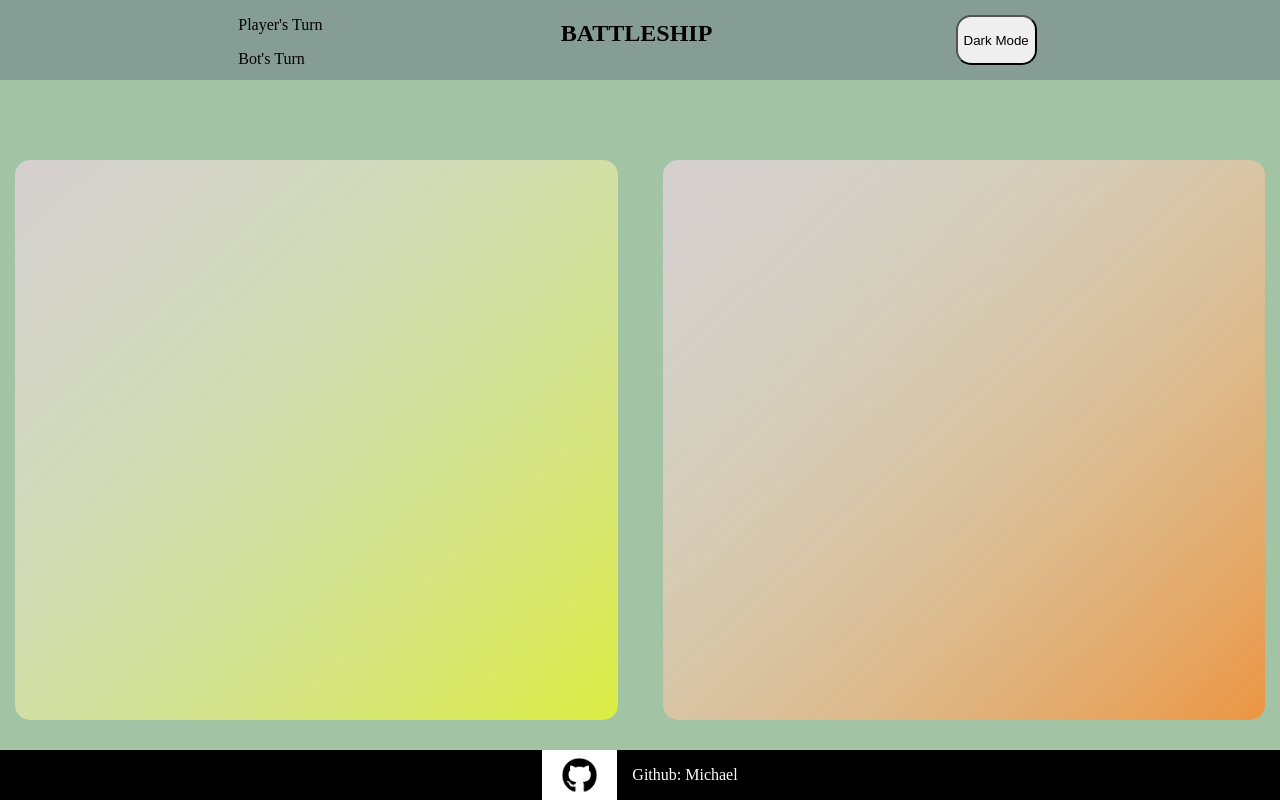
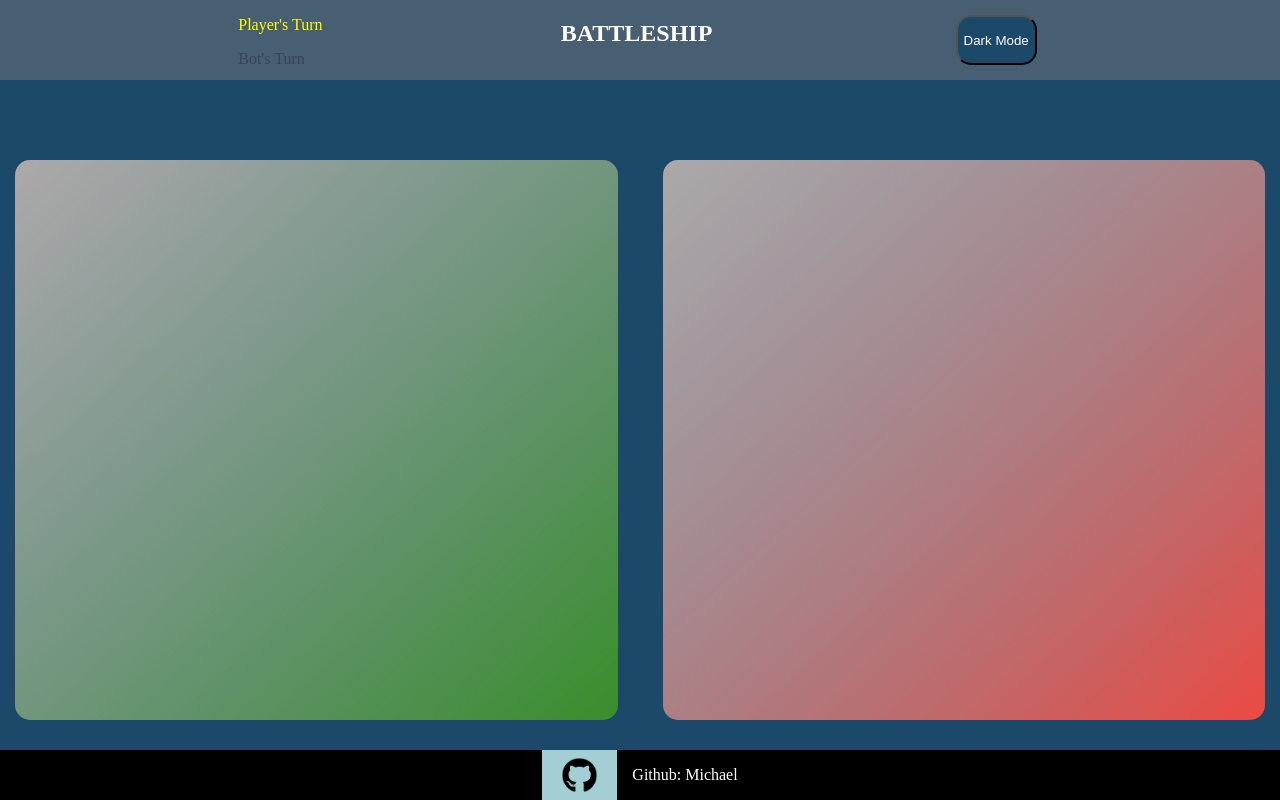
Before and after one commit to MR-Farabough/battleShip, a website: page index.html in a window 1280 px wide. Drawn offline with Linux system fonts and the light colour scheme.

Commit message:
Color Mode logic

```diff
--- a/index.html
+++ b/index.html
@@ -8,22 +8,22 @@
     <link rel="stylesheet" href="style.css">
     <script src="index.js" defer></script>
 </head>
-<body>
-    <div class="header">
-        <div class="players">
-            <p>Player's Turn</p>
-            <p>Bot's Turn</p>
+<body class="dark">
+    <div class="header dark">
+        <div class="players dark">
+            <p class="player active">Player's Turn</p>
+            <p class="player deactive">Bot's Turn</p>
         </div>
-        <h2 class="title">BATTLESHIP</h2>
-        <button class="colorMode">Dark Mode</button>
+        <h2 class="title dark text">BATTLESHIP</h2>
+        <button class="colorMode dark text">Dark Mode</button>
     </div>
-    <div class="game-boards">
-        <div class="card-one"></div>
-        <div class="card-two"></div>
+    <div class="game-boards dark">
+        <div class="card-one dark"></div>
+        <div class="card-two dark"></div>
     </div>
-    <div class="footer">
-        <img class="github-logo" src="./imgs/GitHub-Logo.png" alt="Github Logo: ">
-        <p class="footer-title">Github: Michael</p>
+    <div class="footer dark">
+        <img class="github-logo dark" src="./imgs/GitHub-Logo.png" alt="Github Logo: ">
+        <p class="footer-title dark">Github: Michael</p>
     </div>
 </body>
 </html>
--- a/index.js
+++ b/index.js
@@ -5,10 +5,15 @@ const gameBoard = document.querySelector('.game-boards')
 const playerCard = document.querySelector('.card-one')
 const botCard = document.querySelector('.card-two')
 const body = document.querySelector('body')
+const player = document.querySelectorAll('.player')
+const footer = document.querySelector('.footer')
+const footerTitle = document.querySelector('.footer-title')
+const githubLogo = document.querySelector('.github-logo')
 const elementArray = [
     colorModeBTN, title,
     gameBoard, playerCard,
-    botCard, header, body ]
+    botCard, header, footer,
+    footerTitle, githubLogo, body ]
 
 
 colorModeBTN.addEventListener('click', () => {
--- a/style.css
+++ b/style.css
@@ -16,6 +16,12 @@ body {
     background-color: var(--lightModeBackGround);
     box-sizing: border-box;
 }
+body.light {
+    background-color: var(--lightModeBackGround);
+}
+body.dark {
+    background-color: var(--darkModeBackGround);
+}
 
 .colorMode {
     margin: 5px;
@@ -23,20 +29,36 @@ body {
     border-radius: 15px;
     margin-top: 15px;
 }
+.colorMode.light {
+    background-color: var(--lightModeBackGround);
+}
+.colorMode.dark {
+    background-color: var(--darkModeBackGround);
+}
 
 .game-boards {
-    background-color: var(--lightModeBackGround);
     display: flex;
     justify-content: space-around;
     align-items: center;
     gap: 15px;
 }
+.game-boards.light {
+    background-color: var(--lightModeBackGround);
+}
+.game-boards.dark {
+    background-color: var(--darkModeBackGround);
+}
 
 .header {
-    background-color: var(--lightModeHeader);
     display: flex;
     justify-content: space-evenly;
     max-height: 80px;
+}
+.header.light {
+    background-color: var(--lightModeHeader);
+}
+.header.dark {
+    background-color: var(--darkModeHeader);
 }
 
 .card-one,
@@ -54,30 +76,71 @@ body {
     margin-left: 15px;
 }
 
-.card-one {
+.text.dark {
+    color: white;
+}
+.text.light {
+    color: black
+}
+
+.player.active {
+    color: yellow;
+}
+.player.deactive {
+    color: black;
+    opacity: 25%;
+}
+
+.card-one.light {
     background:
         linear-gradient(to right bottom, var(--lightModeGrey), transparent),
         linear-gradient(to left top, var(--lightModePlayer), transparent);
 }
+.card-one.dark {
+    background:
+        linear-gradient(to right bottom, var(--darkModeGrey), transparent),
+        linear-gradient(to left top, var(--darkModePlayer), transparent);
+}
 
-.card-two {
+.card-two.light {
     background:
         linear-gradient(to right bottom, var(--lightModeGrey), transparent),
         linear-gradient(to left top, var(--lightModeBot), transparent);
 }
+.card-two.dark {
+    background:
+        linear-gradient(to right bottom, var(--darkModeGrey), transparent),
+        linear-gradient(to left top, var(--darkModeBot), transparent);
+}
 
 .github-logo {
-    background: white;
     height: 50px;
     margin-right: 15px;
+}
+.github-logo.light {
+    background-color: rgb(134, 228, 131);
+}
+.github-logo.dark {
+    background-color: rgb(163, 206, 212);
 }
 
 .footer {
     position: fixed;
     bottom: 0;
     width: 100%;
-    color: white;
     display: flex;
     justify-content: center;
+}
+.footer.light {
+    background-color: rgb(200, 189, 189);
+}
+.footer.dark {
     background-color: black;
 }
+
+.footer-title.dark {
+    color: white;
+}
+.foorter-title.light {
+    color: black
+}
```
